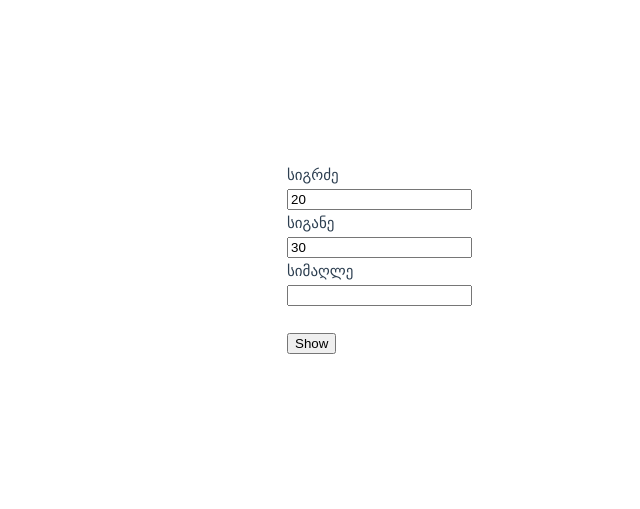
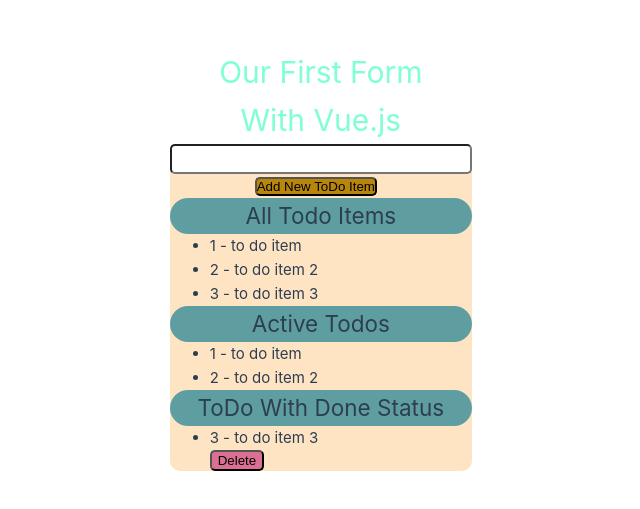
Before and after one commit to zurikelass/lovevue, a Vue app: page / in a window 1280 px wide. Shown: the part 141-650 px from the top of the page, without its empty margins (168-808 px from the left). Built offline with nearby package versions, Linux system fonts and the light colour scheme.

Commit message:
გასტილული ფორმა

```diff
--- a/src/App.vue
+++ b/src/App.vue
@@ -1,53 +1,63 @@
 <script>
-
+import './assets/base.css'
+import TodoList from './TodoList.vue'
+import TodoItemForm from './components/TodoItemForm.vue'
 export default {
+    components: {
+        TodoList,
+        TodoItemForm,
+    },
     data() {
         return {
-      width: 20,
-      height: 30,
-      simagle: null,
-      show: false
+            todos: [
+                { id: 1, name: "to do item", done: false },
+                { id: 2, name: "to do item 2", done: false },
+                { id: 3, name: "to do item 3", done: true },
+            ]
         }
     },
-  Form1(){
-    this.width
+   methods: {
+    putNewItemTodoList(data){
+      this.todos.push({
+        id: this.nextId,
+        name: data,
+        done: false
+      })
+    },
+    changeStatus(record){
+      let v=this.find(item=>item.id===record.id)
+      v.done=!v.done
+    },
+    deleteItemFromTodoList(record){
+      let v=this.todos.find(item => item.id === record.id)
+      this.todos.splice(this.todos.indexOf(v),1)
+    }
+   },
+   computed: {
+    nextId(){
+      return this.todos.length + 1
+    },
+    activeTodos(){
+      return this.todos.filter(value=> value.done === false)
 
     },
-  computed: {
-    calculateSpace(){
-      return this.width * this.height
+    doneTodos(){
+      return this.todos.filter(value=> value.done === true)
     },
-    calculateMoculoba(){
-      return this.calculateSpace * this.simagle
-    },
+
    }
 }
-
 </script>
 
 <template>
-  <div>
-    <form>
-
-      <label>სიგრძე</label><br />
-      <input v-model="width" /><br />
-
-      <label>სიგანე</label><br />
-      <input v-model="height" /><br />
-
-      <label>სიმაღლე</label><br />
-      <input v-model="simagle" /><br />
-    </form>
-    <br />
-    <button @click.prevent="show = !show">
-      <span v-if="!show">Show</span>
-      <span v-if="show">Hide</span>
-    </button>
-    <p v-if="show">ფართობი: {{ calculateSpace }}</p>
-    <p v-if="show">მოცულობა: {{ calculateMoculoba }}</p>
+     <h1 style="text-align: center;" class="hh">Our First Form <br/> With Vue.js</h1> <br/>
+  <div style="height: 100%; border-radius: 10px; width: 8cm; background-color: bisque; margin-right: 0px;" class="container">
+    <TodoItemForm id="TDF" @onSubmitCustom="putNewItemTodoList($event)"/>
+    <h2 id="H2">All Todo Items</h2>
+    <TodoList id="TDL" :data="todos"/>
+    <h2>Active Todos</h2>
+    <TodoList :changeDoneStatus="true" :data="activeTodos" @onChangeDoneStatus="ChangeStatus($event)"/>
+    <h2>ToDo With Done Status</h2>
+    <TodoList :canDelete="true" :data="doneTodos" @onDelete="deleteItemFromTodoList($event)" />
   </div>
-
-  <div class="Form1" height="0px" lengh="0px"></div>
-
-
 </template>
--- /dev/null
+++ b/src/TodoList.vue
@@ -0,0 +1,43 @@
+<script>
+import ListItemComponent from './components/ListItemComponent.vue'
+export default {
+    props:{
+        data: { type: Array, required:true},
+        changeStatus:{ type: Boolean, required:false, default:false},
+        canDelete:{
+    type: Boolean,
+    required: false,
+    default: false
+  }
+},
+    components:{
+        ListItemComponent
+    },
+    methods: {
+        changeDoneStatus(item){
+       this.$emit('onChangeDoneStatus',item)
+        },
+        deleteRecord(item){
+            this.$emit('onDelete', item)
+        },
+        mounted(){
+          //console
+        },
+    }
+    }
+</script>
+
+ <template>
+
+    <ul>
+        <ListItemComponent
+        v-for="item in data"
+        :key="item.index"
+        :itemData="item"
+        :renderCheckbox="changeStatus"
+        :renderDeleteBtn="canDelete"
+        @onChange="changeDoneStatus($event)"
+        @onDelete="deleteRecord($event)"
+        />
+  </ul>
+    </template>
--- a/src/assets/base.css
+++ b/src/assets/base.css
@@ -72,3 +72,19 @@ body {
   -webkit-font-smoothing: antialiased;
   -moz-osx-font-smoothing: grayscale;
 }
+
+h1 {
+  color: aquamarine;
+  text-align: center;
+}
+
+.DV{
+  width: 100px;
+  height: 120px;
+}
+
+H2{
+  border-radius: 20px;
+  background-color: cadetblue;
+  text-align: center;
+}
--- /dev/null
+++ b/src/components/ListItemComponent.vue
@@ -0,0 +1,34 @@
+<script>
+
+export default {
+    props:{
+        itemData:{ type: Object, required:true},
+        renderCheckbox:{type:Boolean, required: true},
+        renderDeleteBtn:{type:Boolean, required: true}
+    },
+    methods:{
+        onChange(){
+            this.$emit('onChange', this.item.Data)
+        },
+        onDelete(){
+            this.$emit('onDelete', this.itemData)
+        }
+    }
+}
+</script>
+<template>
+    <li>
+        <input
+        v-if="renderCheckbox"
+        type="checkbox"
+        :checked="itemData.done"
+        @change="onChange">
+        <label>{{ itemData.id }} - {{ itemData.name }}</label>
+        <button
+        style="display: flex;
+        border-radius: 5px;
+        background-color: palevioletred;"
+        v-if="renderDeleteBtn"
+        @click="onDelete">Delete</button>
+    </li>
+</template>
--- /dev/null
+++ b/src/components/TodoItemForm.vue
@@ -0,0 +1,32 @@
+<script>
+export default {
+   data(){
+    return {
+        itemName:null
+    }
+   },
+   methods: {
+    submitForm(){
+        this.$emit('onSubmitCustom', this.itemName)
+        this.itemName = null
+    },
+   },
+}
+</script>
+
+<template>
+   <form @submit.prevent="submitForm()">
+   <input
+    style="padding: 3px;
+    height: 30px;
+    width: 302px;
+    border-radius: 5px;"
+    v-model="itemName"/>
+   <button style="    text-align: center;
+    margin-left: 85px;
+    padding: 0px;
+    background-color: darkgoldenrod;
+    border-radius: 5px;"
+   type="submit">Add New ToDo Item</button>
+</form>
+</template>
```
Also changed, not shown: src/List.vue (deleted, +0 -35 lines), src/Listitem.vue (deleted, +0 -14 lines), src/main.js (line endings or trailing spaces). Lines whose indentation alone changed are shown as unchanged.
